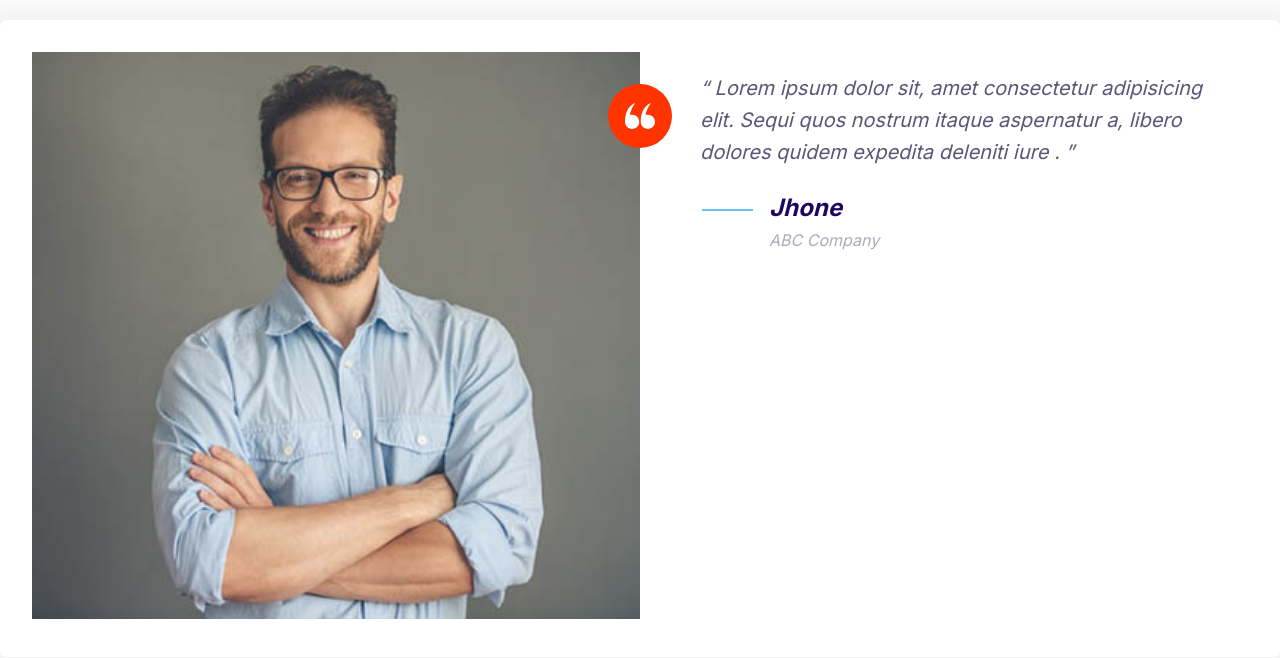
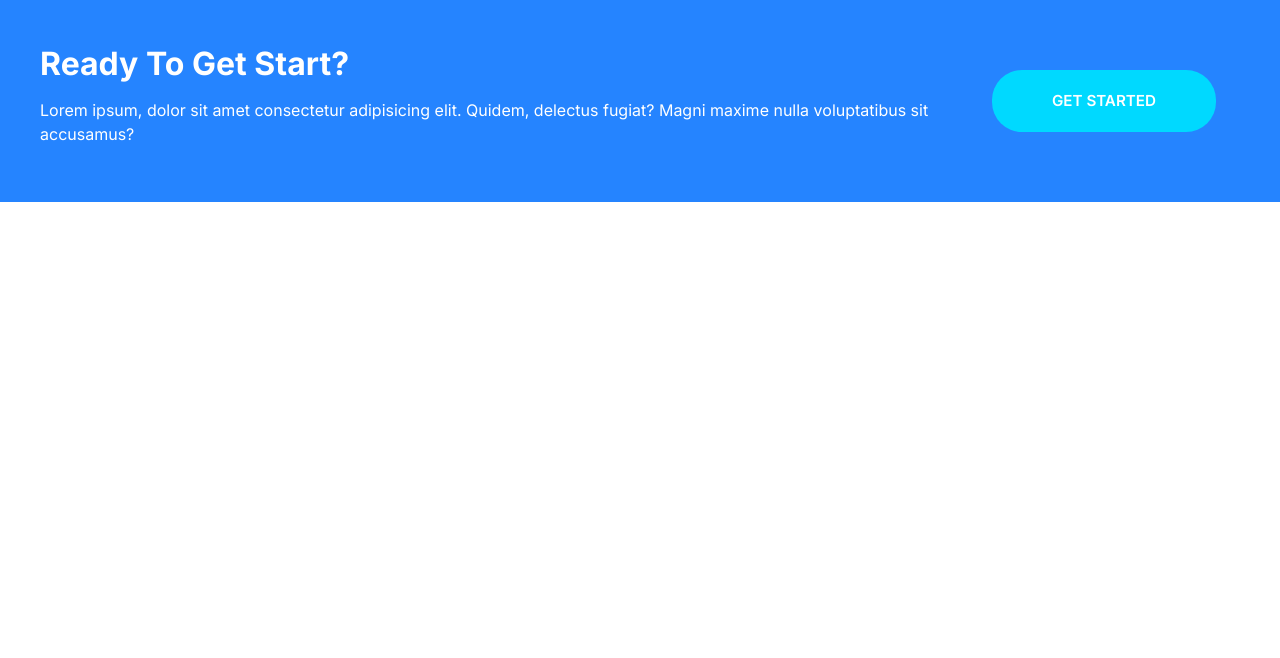
Before and after one commit to mohanadrashad/albukhaiti, a plain HTML site: page index.html in a window 1280 px wide. Drawn offline with Linux system fonts and the light colour scheme.

Commit message:
build callouts components

```diff
--- a/css/stylesheet.css
+++ b/css/stylesheet.css
@@ -18,7 +18,7 @@
 body {
   font-family: Inter, Arial, Arial, Helvetica, sans-serif;
   color: var(--paragraphColor);
-  font-size: 1.5rem;
+  font-size: 1.3rem;
   line-height: 1.5;
 }
 
@@ -177,6 +177,10 @@ a {
   cursor: pointer;
   font-weight: 600;
   padding: 1.25rem 1.8rem;
+}
+
+.button--larger {
+  padding: 1.25rem 3.75rem;
 }
 
 .button--primary {
@@ -453,3 +457,36 @@ a {
     line-height: 2rem;
   }
 }
+
+/* callouts */
+.callout {
+  text-align: center;
+  padding: 2.5rem;
+}
+.callout--primary {
+  background: var(--primaryColor);
+  color: #fff;
+}
+.callout__heading {
+  color: #fff;
+  font-size: 2rem;
+  margin-top: 0;
+  margin-bottom: 10px;
+}
+.callout .button {
+  justify-self: center;
+  align-self: center;
+}
+@media screen and (min-width: 768px) {
+  .callout {
+    text-align: left;
+  }
+  .callout .button {
+    justify-self: start;
+    margin: 0 1.5rem;
+  }
+
+  .callout .grid--1x2 {
+    grid-template-columns: 1fr auto;
+  }
+}
--- a/index.html
+++ b/index.html
@@ -16,29 +16,18 @@
   </head>
 
   <body>
-    <div class="card testimonial">
+    <div class="callout callout--primary">
       <div class="grid grid--1x2">
-        <div class="testimonial__image">
-          <img src="images/testimonial.jpg" alt="smile customer" />
-          <span class="icon-container icon-container--accent">
-            <svg class="icon--small icon--white">
-              <use xlink:href="images/sprite.svg#quotes"></use>
-            </svg>
-          </span>
+        <div class="callout__content">
+          <h2 class="callout__heading">Ready To Get Start?</h2>
+          <p>
+            Lorem ipsum, dolor sit amet consectetur adipisicing elit. Quidem,
+            delectus fugiat? Magni maxime nulla voluptatibus sit accusamus?
+          </p>
         </div>
-        <blockquote class="quote">
-          <p class="quote__sign">
-            Lorem ipsum dolor sit, amet consectetur adipisicing elit. Sequi quos
-            nostrum itaque aspernatur a, libero dolores quidem expedita deleniti
-            iure .
-          </p>
-          <footer>
-            <div class="quote__footer">
-              <h3 class="quote__author">Jhone</h3>
-              <p class="company__name">ABC Company</p>
-            </div>
-          </footer>
-        </blockquote>
+        <a class="button button--secondary button--larger" href="#"
+          >GET STARTED</a
+        >
       </div>
     </div>
   </body>
```
Also changed, not shown: components/callout.html (added, +12 -0 lines).
